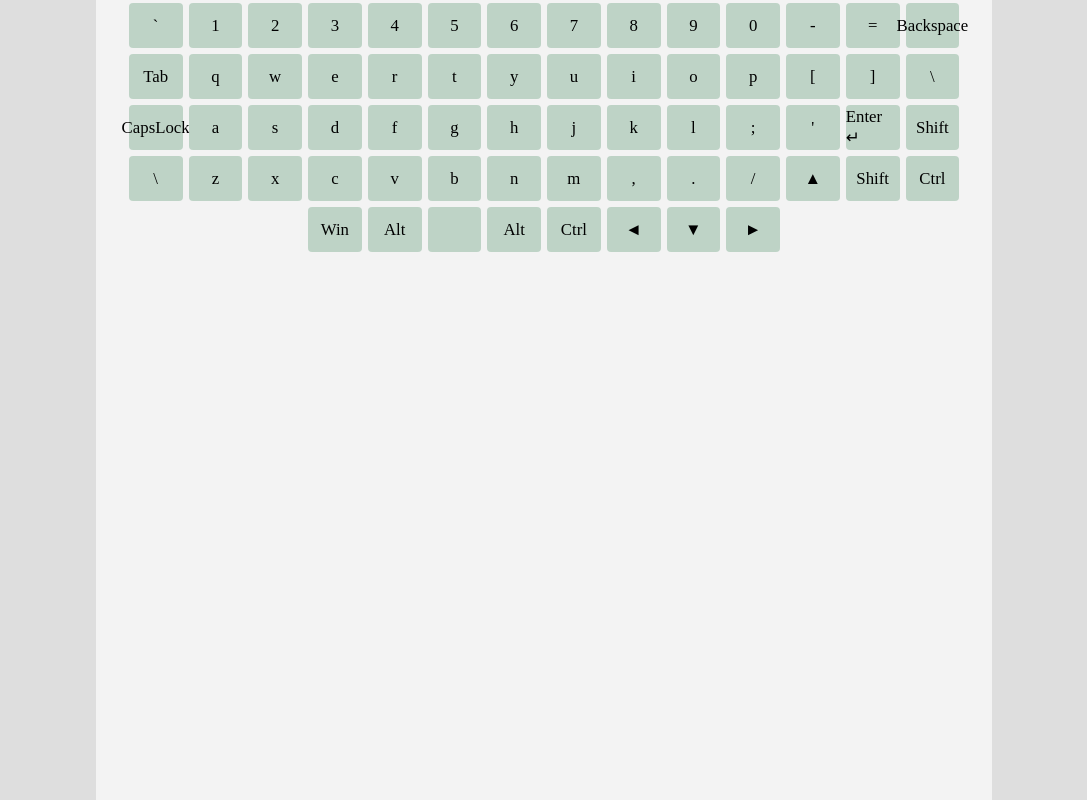
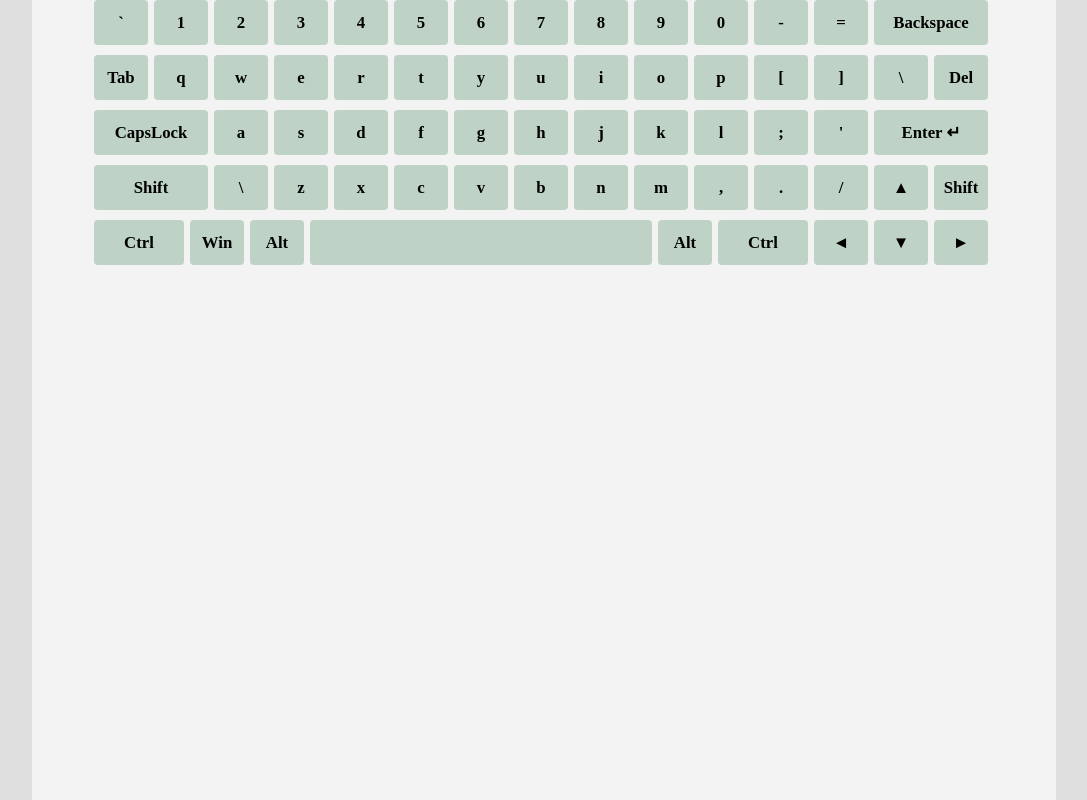
Before and after one commit to DnsYOUdnk/Virtual-keyboard-0, a website built with webpack: page src/index.html in a window 1280 px wide. Shown: the whole page, without its empty margins (96-1183 px from the left). Built offline with nearby package versions, Linux system fonts and the light colour scheme.

Commit message:
fix: fixed the display of individual buttons

```diff
--- a/src/components/keyboardData.js
+++ b/src/components/keyboardData.js
@@ -328,6 +328,16 @@
             "valueRu": {
                 "key": "\\",
                 "shiftKey": "/"
+            }
+        }
+    },
+    {
+        "Delete": {
+            "valueEn": {
+                "key": "Del",
+            },
+            "valueRu": {
+                "key": "Del",
             }
         }
     },
--- a/src/style.css
+++ b/src/style.css
@@ -8,33 +8,55 @@ body {
 }
 
 #app-keyboard {
-    max-width: 70vw;
+    width: 80vw;
     height: 100vh;
     margin: 0 auto;
     background-color: rgba(255, 255, 255, 0.647);
+    display: flex;
+    flex-direction: column;
+    align-items: center;
 }
 
 .keyboard__wrapper {
+    max-width: 900px;
     display: flex;
     flex-wrap: wrap;
-    justify-content: center;
+    row-gap: 10px;
+    column-gap: 6px;
 }
 
 .keyboard__keys {
     height: 45px;
     width: 6%;
     max-width: 90px;
-    margin: 3px;
     border-radius: 4px;
     border: none ;
     background: #b1cbbbc9;
     color: #000000;
     font-size: 1.05rem;
+    font-weight: bold;
     cursor: pointer;
     display: inline-flex;
     align-items: center;
     justify-content: center;
-    vertical-align: top;
+}
+
+.keyboard__keys.Backspace,
+.keyboard__keys.CapsLock,
+.keyboard__keys.Enter,
+.keyboard__keys.ShiftLeft {
+    width: 12%;
+    padding: 0 12px;
+}
+
+.keyboard__keys.ControlLeft,
+.keyboard__keys.ControlRight {
+    width: 12%;
+}
+
+.keyboard__keys.Space {
+    max-width: 100%;
+    flex-basis: 38%;
 }
 
 .keyboard__keys:hover {
```
